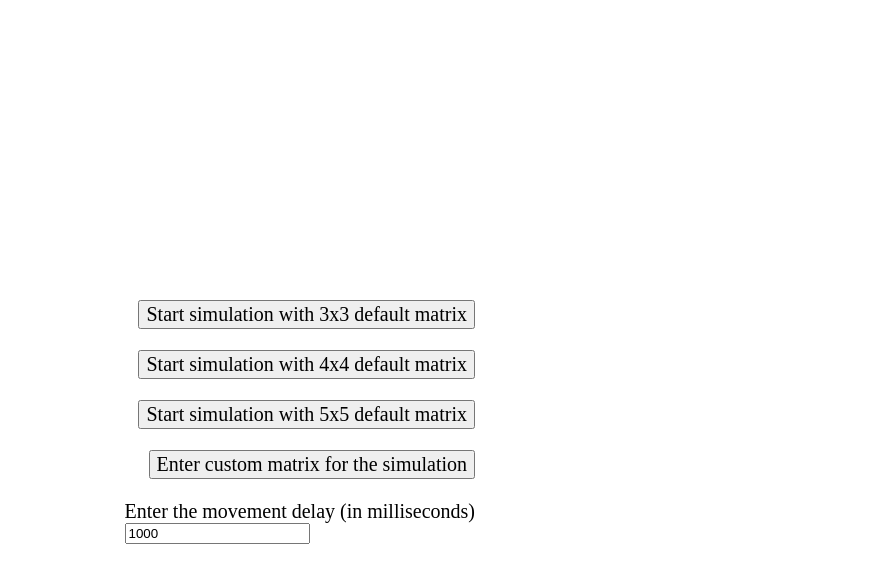
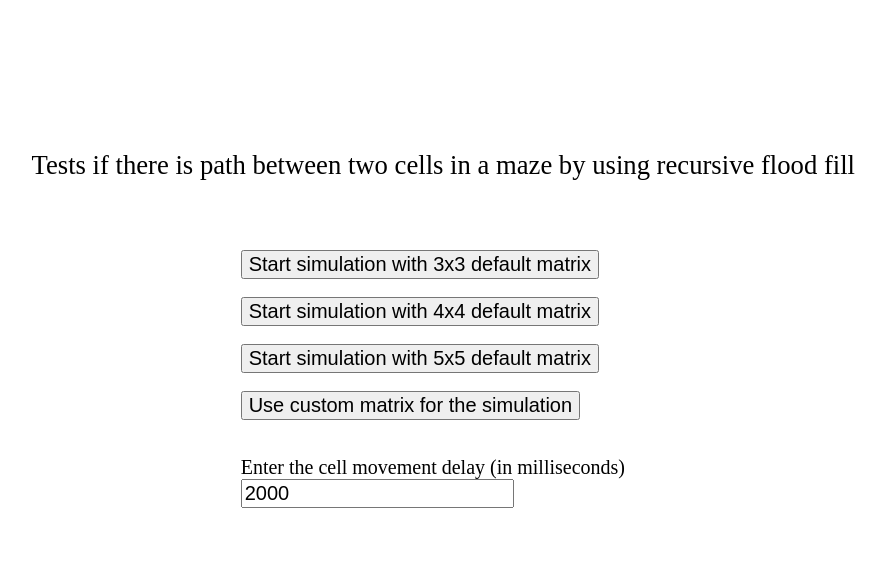
Before and after one commit to todorzhelev/FloodFill, a plain HTML site: page index.html in a window 1280 px wide. Shown: the whole page, without its empty margins (165-1049 px from the left). Drawn offline with Linux system fonts and the light colour scheme.

Commit message:
- cleaned the code of index.html

```diff
--- a/index.html
+++ b/index.html
@@ -1,79 +1,26 @@
 <html>
 <head>
 <title>Path</title>
-<style> body { margin: 0; } canvas { width: 100%; height: 100% } </style>
 </head>
 
 <body>
 
     <script>
-        var btn3x3 = document.createElement("BUTTON");
-        var text3x3 = document.createTextNode("Start simulation with 3x3 default matrix");
-        btn3x3.appendChild(text3x3);
-        btn3x3.style.position = 'absolute';
-        btn3x3.style.top = '50%';
-        btn3x3.style.right = '50%';
-        btn3x3.style.marginTop = '-100px';
-        btn3x3.style.fontSize = '15pt';
-        btn3x3.style.fontFamily = 'Times New Roman';
-        btn3x3.onclick = Start3x3Default;
-        document.body.appendChild(btn3x3);
-
-        /////////////////////////////////////////////////////////////////////////////////////////////////////////
-
-        var btn4x4 = document.createElement("BUTTON");
-        var text4x4 = document.createTextNode("Start simulation with 4x4 default matrix");
-        btn4x4.appendChild(text4x4);
-        btn4x4.style.position = 'absolute';
-        btn4x4.style.top = '50%';
-        btn4x4.style.right = '50%';
-        btn4x4.style.marginTop = '-50px';
-        btn4x4.style.fontSize = '15pt';
-        btn4x4.style.fontFamily = 'Times New Roman';
-        btn4x4.onclick = Start4x4Default;
-        document.body.appendChild(btn4x4);
-
-        /////////////////////////////////////////////////////////////////////////////////////////////////////////
-
-        var btn5x5 = document.createElement("BUTTON");
-        var text5x5 = document.createTextNode("Start simulation with 5x5 default matrix");
-        btn5x5.appendChild(text5x5);
-        btn5x5.style.position = 'absolute';
-        btn5x5.style.top = '50%';
-        btn5x5.style.right = '50%';
-        btn5x5.style.fontSize = '15pt';
-        btn5x5.style.fontFamily = 'Times New Roman';
-        btn5x5.onclick = Start5x5Default;
-        document.body.appendChild(btn5x5);
-
-        /////////////////////////////////////////////////////////////////////////////////////////////////////////
-
-        var customMatrix = document.createElement("BUTTON");
-        var textCustomMatrix = document.createTextNode("Enter custom matrix for the simulation");
-        customMatrix.appendChild(textCustomMatrix);
-        customMatrix.style.position = 'absolute';
-        customMatrix.style.top = '50%';
-        customMatrix.style.right = '50%';
-        customMatrix.style.marginTop = '50px';
-        customMatrix.style.fontSize = '15pt';
-        customMatrix.style.fontFamily = 'Times New Roman';
-        customMatrix.onclick = EnterCustomMatrix;
-        document.body.appendChild(customMatrix);
-
-
-
-        function Start3x3Default() {
+        function Start3x3Default()
+        {
             //store that the setup is 3x3.
             //this information will be preserved after the reload of the page
             localStorage.setItem("setup", "3x3");
 
-            //reloads the page and clears everything
+            //goes to simulations.html
             window.document.location.href = 'simulations.html';
+
             var input = document.getElementById("delay");
             localStorage.setItem("delay", input.value);
         }
 
-        function Start4x4Default() {
+        function Start4x4Default()
+        {
             localStorage.setItem("setup", "4x4");
             window.document.location.href = 'simulations.html';
 
@@ -81,7 +28,8 @@
             localStorage.setItem("delay", input.value);
         }
 
-        function Start5x5Default() {
+        function Start5x5Default()
+        {
             localStorage.setItem("setup", "5x5");
             window.document.location.href = 'simulations.html';
 
@@ -89,7 +37,8 @@
             localStorage.setItem("delay", input.value);
         }
 
-        function EnterCustomMatrix() {
+        function EnterCustomMatrix()
+        {
             localStorage.setItem("setup", "custom");
             window.document.location.href = 'customMatrix.html';
 
@@ -99,10 +48,28 @@
 
     </script>
 
-    <div style="font-size:15pt;font-family:'Times New Roman';position:absolute;top:50%;right:50%;margin-top:100px"" >
-    Enter the movement delay (in milliseconds) <br/>
-    <input name="delay" id="delay" value="1000"/>
-    <br /><br />
+    <label style="position:absolute;top:50%;right:50%;margin-top:-250px;margin-right:-380px; font-size:20pt"> Tests if there is path between two cells in a maze by using recursive flood fill</label>
+       <br /><br />
+
+    <div style="position:absolute;top:50%;right:50%;margin-top:-150px;margin-right:-150px;">
+
+       <button id="button3x3" type="button" onclick="Start3x3Default()" style ="font-size:15pt">Start simulation with 3x3 default matrix</button>
+       <br /><br />
+
+       <button id="button4x4" type="button" onclick="Start4x4Default()" style ="font-size:15pt">Start simulation with 4x4 default matrix</button>
+       <br /><br />
+
+       <button id="button5x5" type="button" onclick="Start5x5Default()" style ="font-size:15pt">Start simulation with 5x5 default matrix</button>
+       <br /><br />
+
+       <button id="buttonCustomMatrix" type="button" onclick="EnterCustomMatrix()" style ="font-size:15pt">Use custom matrix for the simulation</button>
+       <br /><br /><br />
+
+       <label style ="font-size:15pt">Enter the cell movement delay (in milliseconds)</label>
+       <br />
+       <input name="delay" id="delay" style ="font-size:15pt" value="2000" />
+       <br /><br />
+
     </div>
 
 
```
